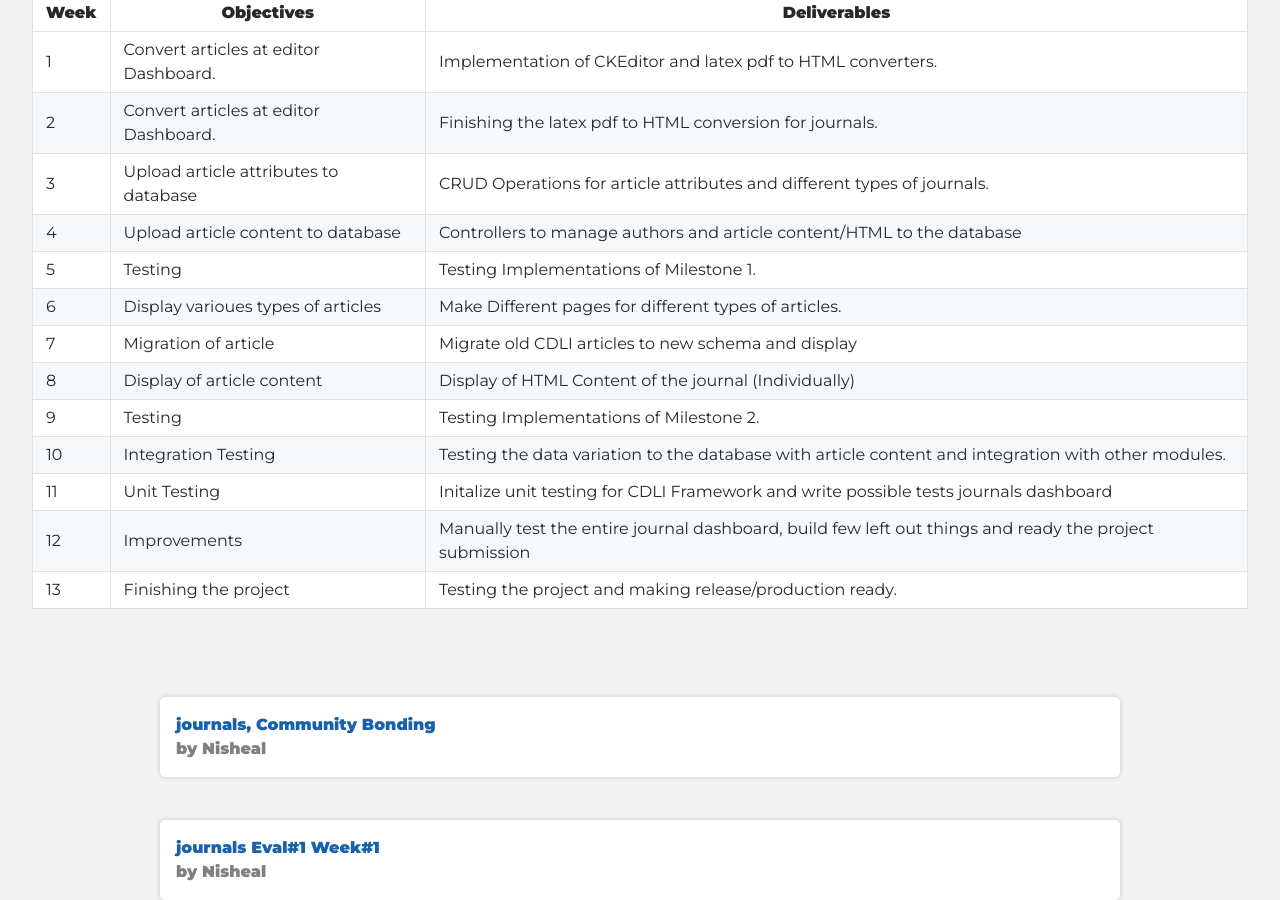
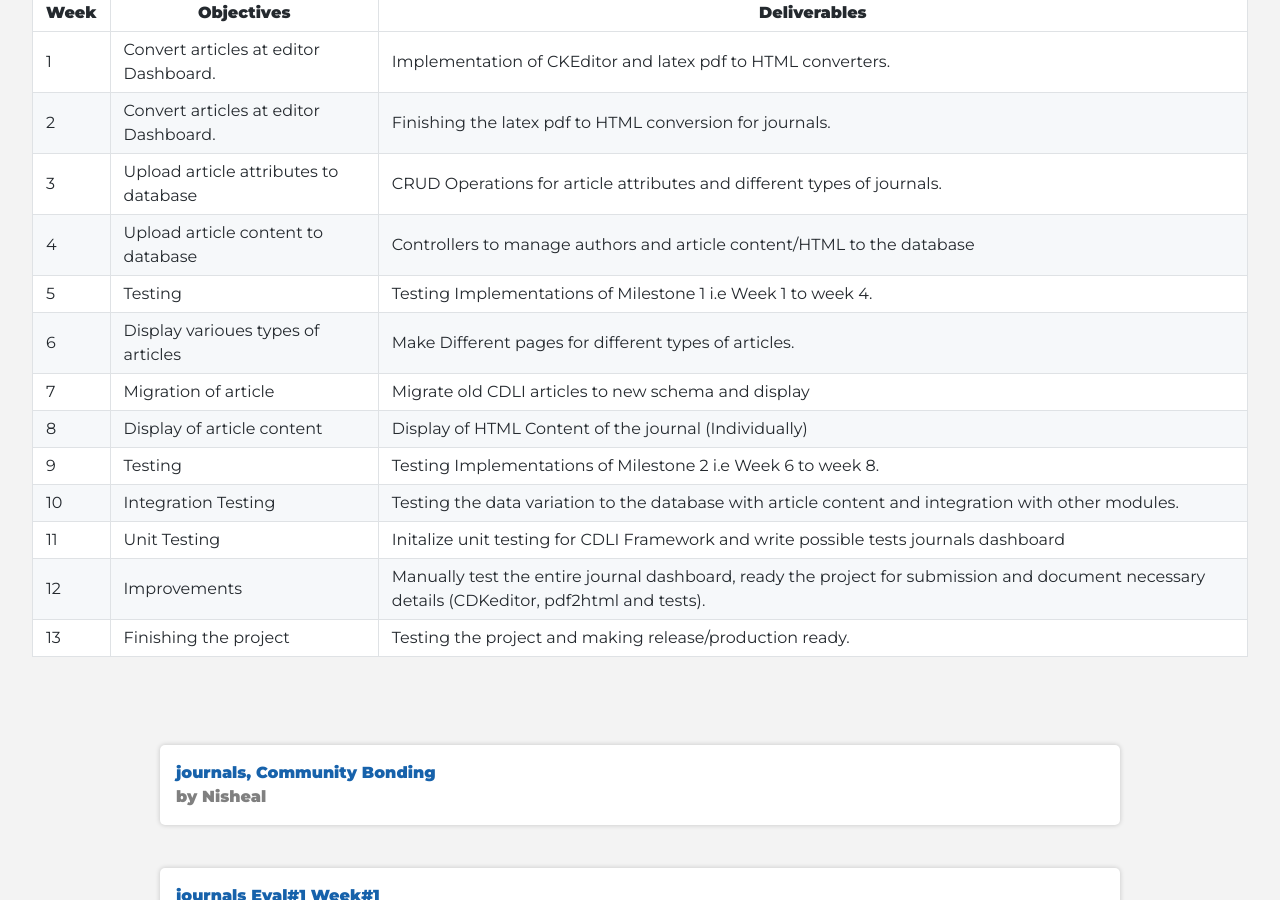
Before and after one commit to cdli-gh/blog, a Jekyll site: the page built from _blog/gsoc20/journals/index.md, in a window 1280 px wide and 900 px high, scrolled down 1461 px. Built offline with Jekyll 4.4.1, drawn with Linux system fonts in a browser that asks for light colours.

Commit message:
Update index.md for journals

```diff
--- a/_blog/gsoc20/journals/index.md
+++ b/_blog/gsoc20/journals/index.md
@@ -55,12 +55,12 @@ Objectives are separated in two categories: essential and additional, they are a
 | 2    | Convert articles at editor Dashboard. | Finishing the latex pdf to HTML conversion for journals.                                               |
 | 3    | Upload article attributes to database | CRUD Operations for article attributes and different types of journals.                                |
 | 4    | Upload article content to database    | Controllers to manage authors and article content/HTML to the database                                 |
-| 5    | Testing                               | Testing Implementations of Milestone 1.                                                                |
+| 5    | Testing                               | Testing Implementations of Milestone 1 i.e Week 1 to week 4.                                                                |
 | 6    | Display varioues types of articles    | Make Different pages for different types of articles.                                                  |
 | 7    | Migration of article                  | Migrate old CDLI articles to new schema and display                                                    |
 | 8    | Display of article content            | Display of HTML Content of the journal (Individually)                                                  |
-| 9    | Testing                               | Testing Implementations of Milestone 2.                                                                |
+| 9    | Testing                               | Testing Implementations of Milestone 2 i.e Week 6 to week 8.                                                                |
 | 10   | Integration Testing                   | Testing the data variation to the database with article content and integration with other modules.    |
 | 11   | Unit Testing                          | Initalize unit testing for CDLI Framework and write possible tests journals dashboard                  |
-| 12   | Improvements                          | Manually test the entire journal dashboard, build few left out things and ready the project submission |
+| 12   | Improvements                          | Manually test the entire journal dashboard, ready the project for submission and document necessary details (CDKeditor, pdf2html and tests). |
 | 13   | Finishing the project                 | Testing the project and making release/production ready.                                               |
```
